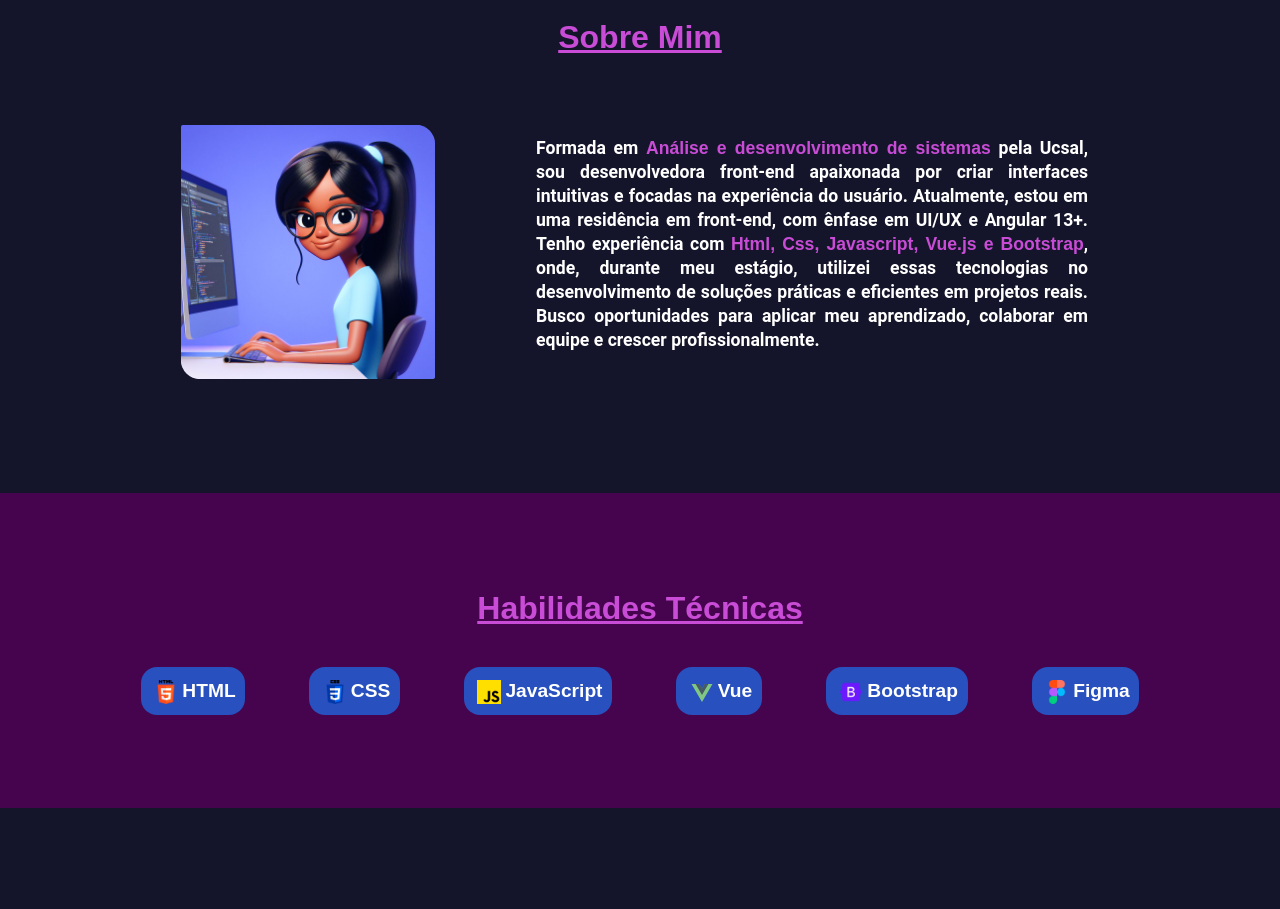
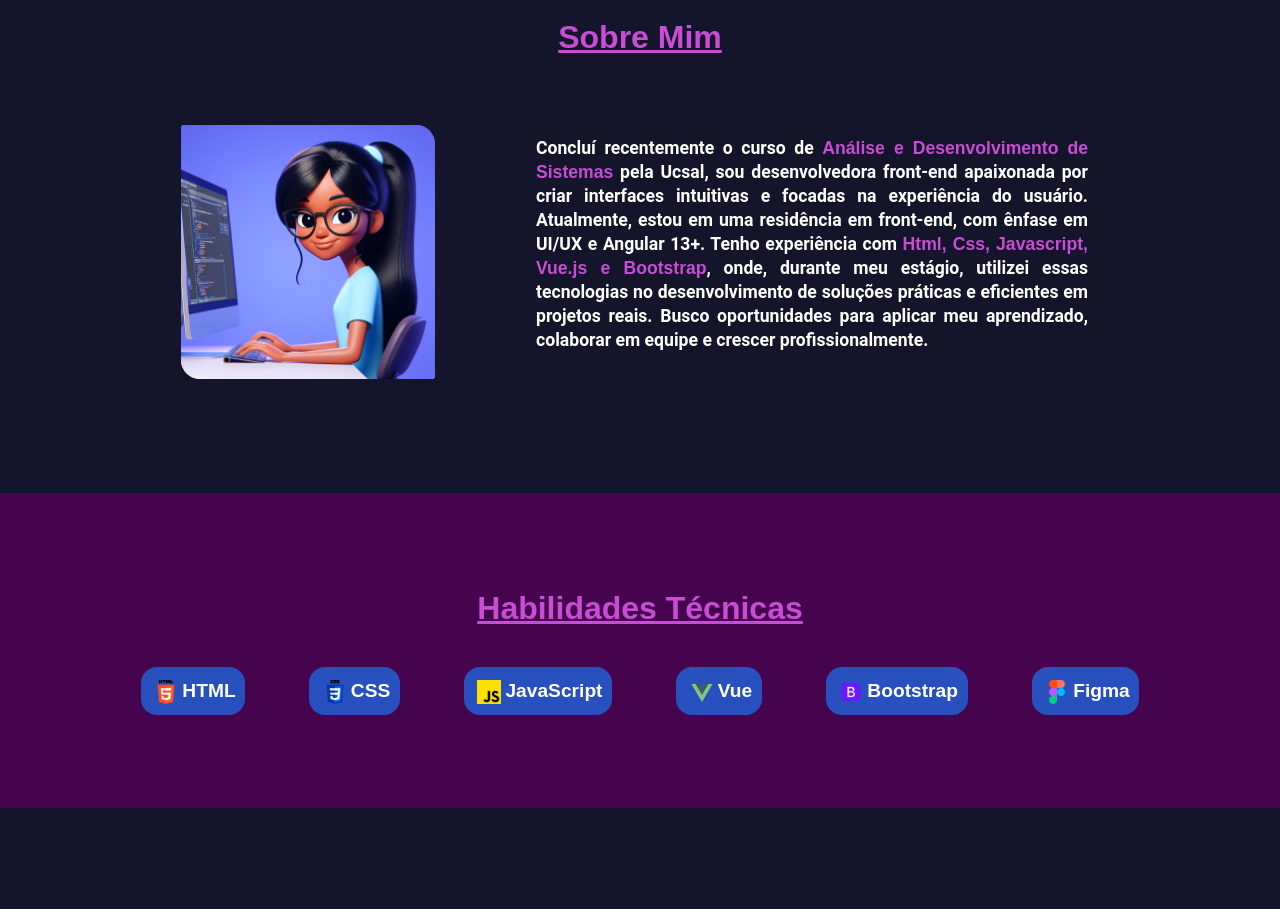
Before and after one commit to Angellica06/Portifolio, a Vue app: page / in a window 1280 px wide. Shown: the part 840-1749 px from the top of the page. Built offline with nearby package versions, Linux system fonts and the light colour scheme.

Commit message:
Ajuste no texto do sobre

```diff
--- a/src/Views/SobreView.vue
+++ b/src/Views/SobreView.vue
@@ -4,8 +4,8 @@
         <div class="text-sobre d-flex justify-content-center my-4 align-items-center">
             <img src="/img/dev-avatar.jpg" class="img efeito-img-sobre">
             <p class="efeito-txt-sobre px-4">
-                Formada em <span>Análise e
-                    desenvolvimento de sistemas</span> pela Ucsal, sou desenvolvedora front-end apaixonada por
+                Concluí recentemente o curso de <span>Análise e
+                    Desenvolvimento de Sistemas</span> pela Ucsal, sou desenvolvedora front-end apaixonada por
                 criar interfaces intuitivas e focadas na experiência do usuário. Atualmente, estou em uma residência em
                 front-end, com ênfase em UI/UX e Angular 13+. Tenho experiência com <span>Html,
                     Css,
```
